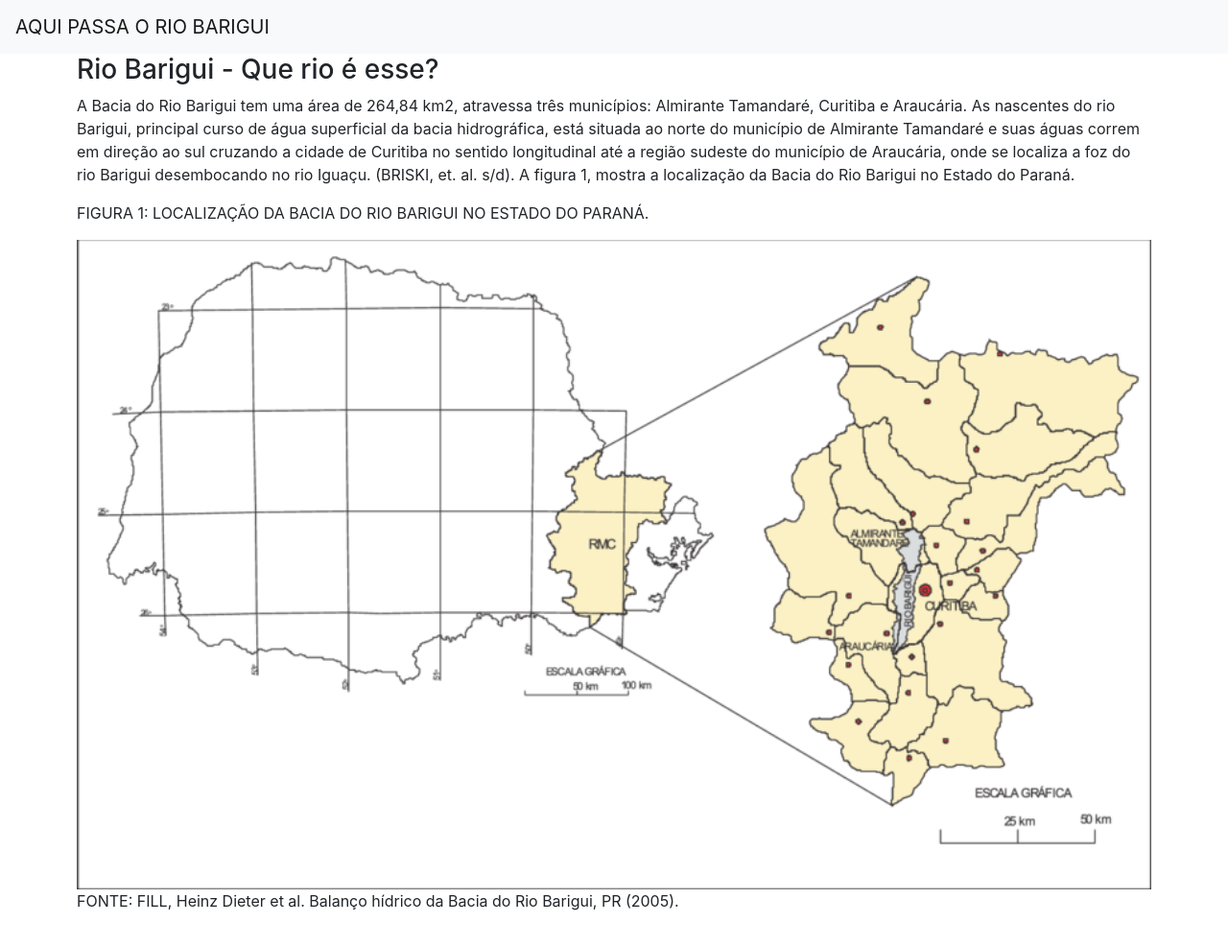
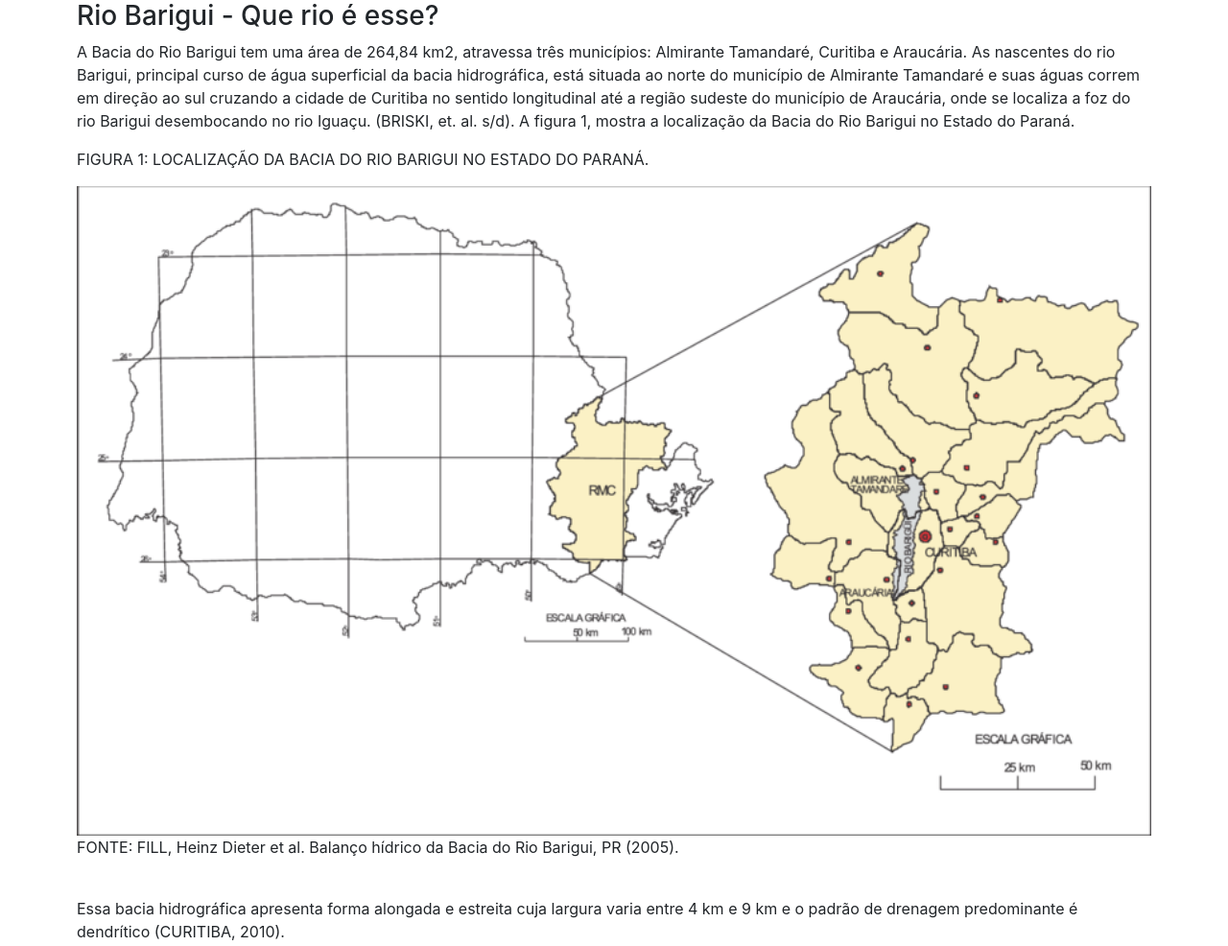
Before and after one commit to MaluMartins/mundos-de-agua, a plain HTML site: page pages/subtopico2-2.html in a window 1280 px wide. Shown: the top 986 px of the page at 96% size. Drawn offline with nearby package versions, Linux system fonts and the light colour scheme.

Commit message:
Update subtopico2-2.html

```diff
--- a/pages/subtopico2-2.html
+++ b/pages/subtopico2-2.html
@@ -16,9 +16,6 @@
 </head>
 
 <body>
-    <nav class="navbar sticky-top navbar-light bg-light">
-        <a class="navbar-brand" href="../index.html">AQUI PASSA O RIO BARIGUI</a>
-    </nav>
 
     <div class="body">
         <h3>Rio Barigui - Que rio é esse?</h3>
```
